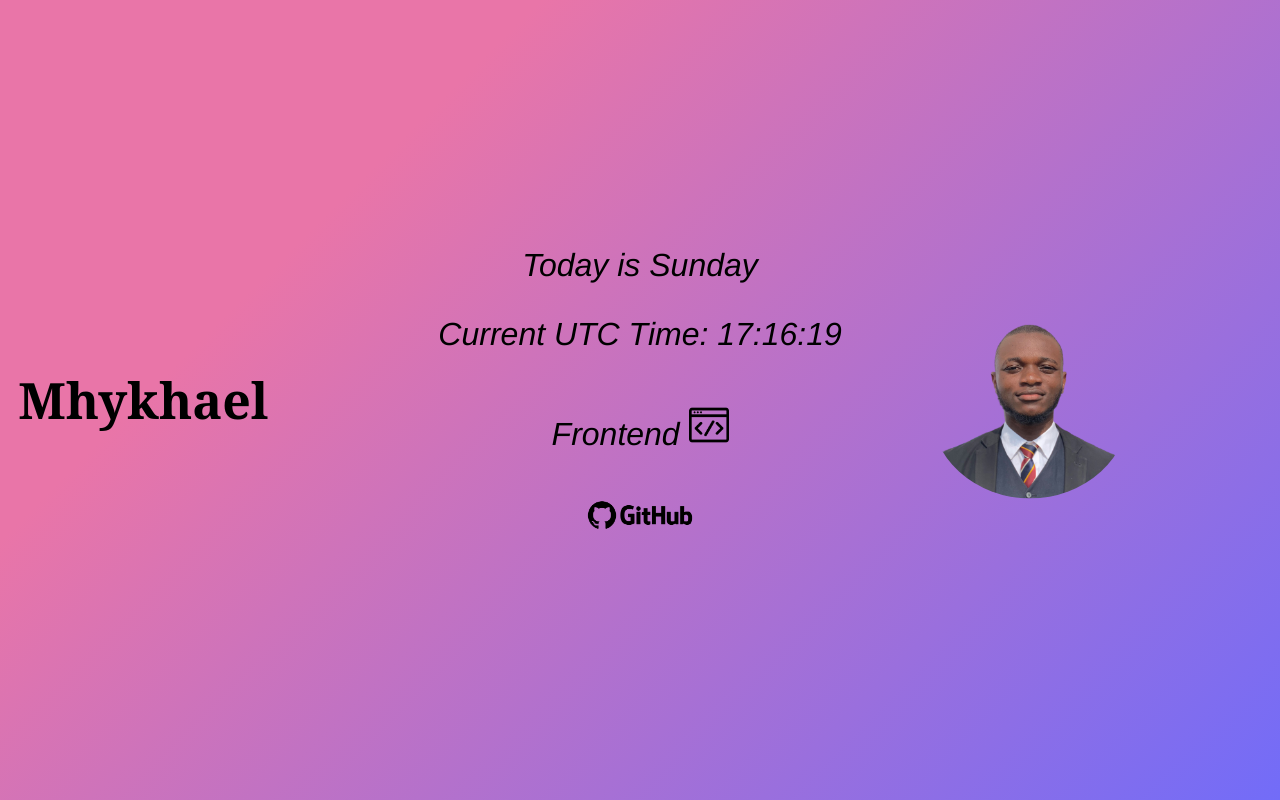
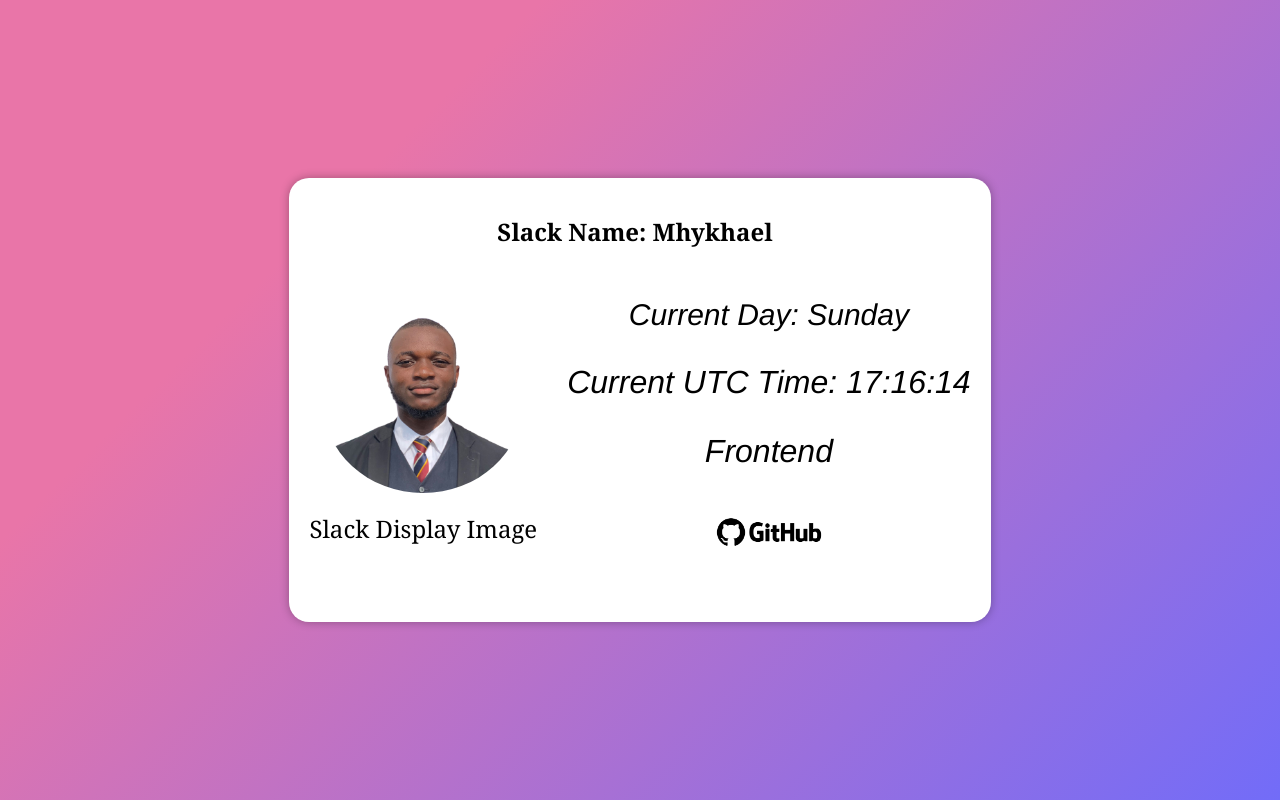
Before and after one commit to mhykhael/MhykhaelHNG, a plain HTML site: page index.html in a window 1280 px wide. Drawn offline with Linux system fonts and the light colour scheme.

Commit message:
HNG Stage 1

```diff
--- a/index.html
+++ b/index.html
@@ -4,23 +4,28 @@
         <meta charset="UTF-8">
         <meta name="viewport" content="width=device-width, initial-scale=1.0">
         <title>Michael Chibuike Okechukwu</title>
+        <link rel="stylesheet" href="styles.css">
         <script src="script.js"></script>
-    <link rel="stylesheet" href="styles.css">
 </head>
 <body>
-     <h1 data-testid id="slackUserName"> Mhykhael </h1>
+    <div class="container">
+        <h1 data-testid="slackUserName">Slack Name: Mhykhael</h1>
         <main>
             <div class="profile-container">
-            <img src="hng_images/professional.png" data-testid="slackDisplayImage">
+                <img src="hng_images/professional.png" alt="Mhykhael" data-testid="slackDisplayImage">
+                <p class="image-description"> Slack Display Image </p>
             </div>
             <div class="box">
                 <p data-testid="currentDayOfTheWeek" class="date"></p>
                 <p data-testid="currentUTCTime"></p>
-        <p data-testid id="myTrack">Frontend <img src="hng_images/code.png"></p>
+                <p data-testid="myTrack">Frontend</p>
                 <p>
-            <a href="https://github.com/mhykhael?tab=repositories" data-testid="githubURL"><img src="hng_images/github.png"></a>
+                    <a href="https://github.com/mhykhael?tab=repositories" data-testid="githubURL">
+                        <img src="hng_images/github.png">
+                    </a>
                 </p>
             </div>
         </main>
+    </div>
 </body>
 </html>
--- a/script.js
+++ b/script.js
@@ -2,15 +2,11 @@ document.addEventListener('DOMContentLoaded', () => {
     const currentDayElement = document.querySelector('[data-testid="currentDayOfTheWeek"]');
     const currentUTCTimeElement = document.querySelector('[data-testid="currentUTCTime"]');
 
+    const daysOfWeek = ['Sunday', 'Monday', 'Tuesday', 'Wednesday', 'Thursday', 'Friday', 'Saturday'];
+    const today = new Date();
+    const dayOfWeek = daysOfWeek[today.getUTCDay()];
+    const utcTime = today.toISOString().split('T')[1].split('.')[0];
 
-    function updateTime() {
-        const now = new Date();
-        const dayOfWeek = now.toLocaleDateString('en-US', { weekday: 'long' });
-        const utcTime = now.toISOString().split('T')[1].split('.')[0];
-
-        currentDayElement.textContent = `Today is ${dayOfWeek}`;
-        currentUTCTimeElement.textContent = `Current UTC Time: ${utcTime}`;
-    }
-    updateTime();
-    setInterval(updateTime, 1000);
+    currentDayElement.textContent = `Current Day: ${dayOfWeek}`;
+    currentUTCTimeElement.textContent = `Current UTC Time: ${utcTime}`;
 });
--- a/styles.css
+++ b/styles.css
@@ -1,63 +1,74 @@
 body {
     background-color: #726cf8;
     background-image: linear-gradient(315deg, #726cf8 0%, #e975a8 74%);
-    font-family:Georgia, 'Times New Roman', Times, serif;
+    font-family: Georgia, 'Times New Roman', Times, serif;
     text-align: center;
     margin: 0;
     padding: 0;
     display: flex;
     justify-content: center;
     align-items: center;
-    height: 100vh; /* Make sure the body takes up the full viewport height */
+    height: 100vh;
 }
 
+.container {
+    background-color: #fff;
+    border-radius: 20px;
+    padding: 20px;
+    box-shadow: 0px 0px 10px rgba(0, 0, 0, 0.3);
+}
 
 main {
-    padding: 20px;
-    margin-left: 100px;
-}
-
-#hiName{
-    flex-direction: row;
-    margin-top: -50px;
+    display: flex;
+    align-items: center;
+    margin-top: 20px;
 }
 
 h1 {
-    font-size: 50px;
-    margin-left: -400px;
-    margin-right: -50px;
+    font-size: 24px;
+    margin-right: 10px;
+    color: #000;
 }
 
 .box {
     font: 2em sans-serif;
-    font-family:'Franklin Gothic Medium', 'Arial Narrow', Arial, sans-serif;
-    margin-left: 100px;
+    font-family: 'Franklin Gothic Medium', 'Arial Narrow', Arial, sans-serif;
+    margin-left: 10px;
     font-style: oblique;
+    color: #000;
 }
 
+.date {
+    font-size: 30px;
+}
 
 #myTrack img {
     margin-top: 20px;
     height: 40px;
 }
 
-.box img{
+.box img {
     height: 60px;
 }
 
-
-
 .profile-container {
-    margin-right: 150px;
-    position: absolute;
-    top: 50%;
-    right: 0;
-    transform: translate(0, -50%); /* Vertically center the image */
+    margin-right: 20px;
+    position: relative;
 }
 
 .profile-container img {
-    width: 200px; /* Adjust the width to your preference */
+    width: 200px;
     height: auto;
     border-radius: 50%;
     margin-top: 20px;
 }
+
+.image-description {
+    position: relative;
+    bottom: 10px;
+    left: 0;
+    right: 0;
+    text-align: center;
+    font-size: 24px;
+    color: black;
+}
```
Lines whose indentation alone changed are shown as unchanged.
